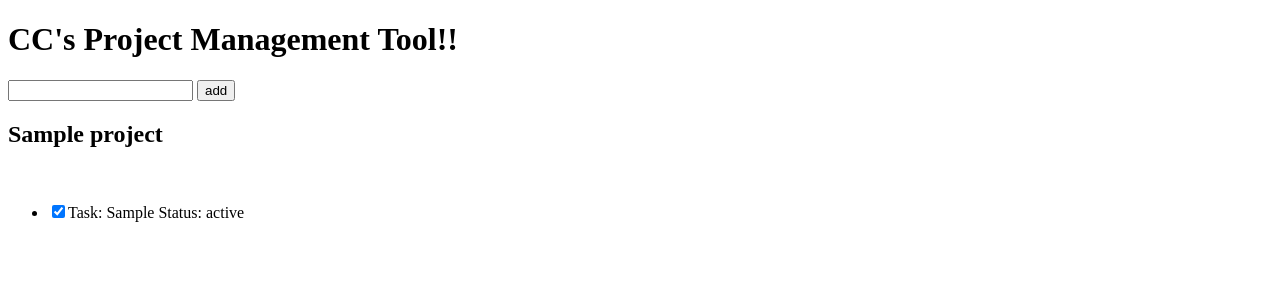
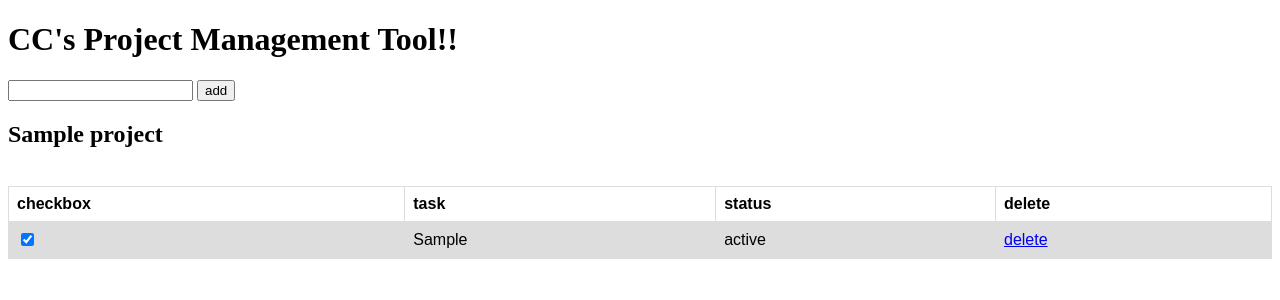
Before and after one commit to Cecilua/ProjectManagement, a PHP site: page / in a window 1280 px wide. Shown: the top 300 px of the page. Run offline with PHP 8.4, Linux system fonts and the light colour scheme; tables that the repository leaves empty or names only in its code hold one stand-in row (values such as "Sample post").

Commit message:
Delete Tasks from list

```diff
--- a/index.php
+++ b/index.php
@@ -13,6 +13,23 @@
             $add_query = "INSERT INTO Item (task, project_id) VALUES ('$task', 1)";
             $add_result = mysqli_query($con, $add_query);
 			echo $add_result;
+
+            /* refresh the page */
+            header("Location: index.php");
+        }
+
+        /* delete task from the database */
+        if (isset($_GET['del_task'])) {
+            echo"yo";
+			$item_id = $_GET['del_task'];
+            echo"===>> $item_id";
+
+            $delete_query = "DELETE FROM Item WHERE item_id=$item_id";
+            $delete_result = mysqli_query($con, $delete_query);
+            echo $delete_result;
+
+            /* refresh the page */
+            header("Location: index.php");
         }
 
 
@@ -27,6 +44,25 @@
     ?>
     <head>
         <title>CC's Project Management Tool!!</title>
+
+        <!-- Place holder css -->
+        <style>
+            table {
+                font-family: arial, sans-serif;
+                border-collapse: collapse;
+                width: 100%;
+            }
+
+            td, th {
+                border: 1px solid #dddddd;
+                text-align: left;
+                padding: 8px;
+            }
+
+            tr:nth-child(even) {
+                background-color: #dddddd;
+            }
+        </style>
 
         <script>
             function handleOnClick(cb) {
@@ -48,7 +84,17 @@
             echo "<h2>" . $item['name'] . "</h2>";
 
             // print all items
-            echo "<br><ul>";
+            // open the table
+            echo "<br><table>";
+
+            // table headings
+            echo "<tr>";
+            echo "<th>checkbox</th>";
+            echo "<th>task</th>";
+            echo "<th>status</th>";
+            echo "<th>delete</th>";
+            echo"</tr>";
+
             while ($item) {
                 $item_id = $item['item_id'];
                 $task = $item['task'];
@@ -58,12 +104,17 @@
                 // if item is done --> check the checkbox
                 $checked = ($is_done == 1) ? 'checked' : '';
 
-                // Print the list with the checkbox
-                echo "<li><label><input type='checkbox' id='".$item_id."' $checked onclick='handleOnClick(this)' >Task: " . $task . " Status: " . $task_status . "</label></li>";
+                // Print each row of the table
+                echo "<tr>";
+                echo "<td><input type='checkbox' id='".$item_id."' $checked onclick='handleOnClick(this)'></td>";
+                echo "<td>".$task."</td>";
+                echo "<td>".$task_status."</td>";
+                echo "<td><a href='index.php?del_task=".$item_id."'>delete</a></td>";
+                echo "</tr>";
 
                 $item = mysqli_fetch_assoc($all_item_result);
             }
-            echo "</ul>";
+            echo "</table>";
         ?>
     </body>
 </html>
```
